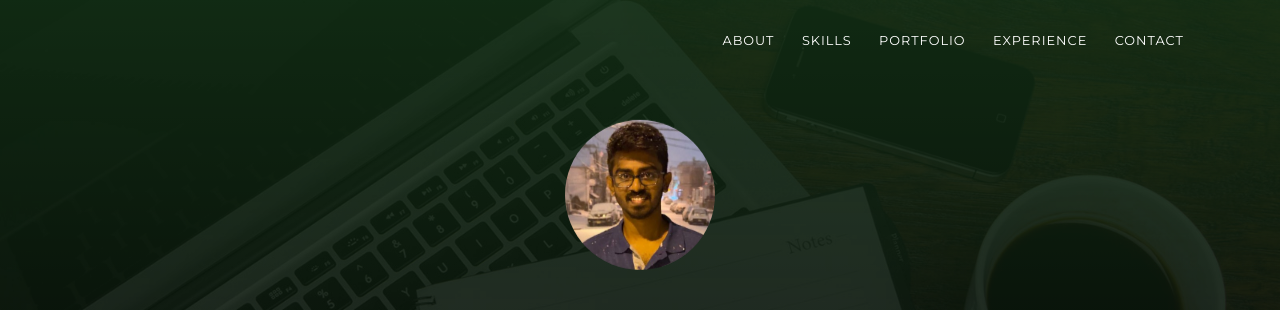
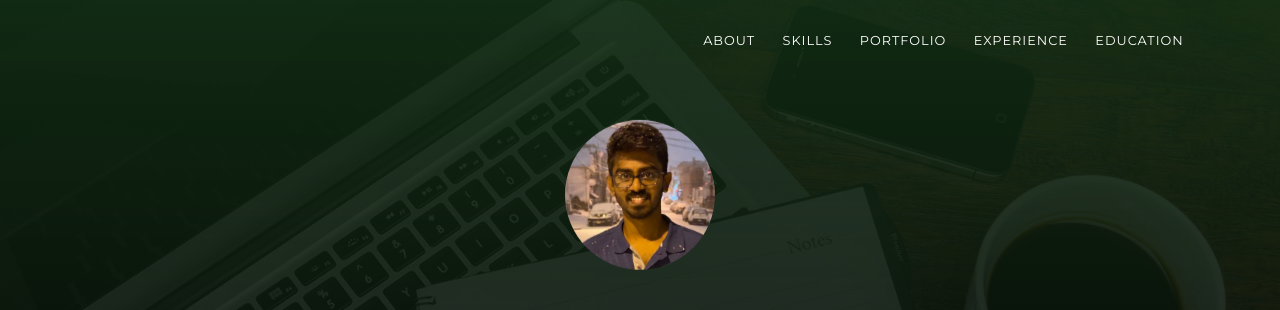
Before and after one commit to Giri-M10/portfolio, a plain HTML site: page index.html in a window 1280 px wide. Shown: the top 310 px of the page. Drawn offline with Linux system fonts and the light colour scheme.

Commit message:
Portfolio Commit 6

```diff
--- a/index.html
+++ b/index.html
@@ -30,7 +30,7 @@
                 <li class="nav-item"><a class="nav-link smooth-scroll" href="#skill">Skills</a></li>
                 <li class="nav-item"><a class="nav-link smooth-scroll" href="#portfolio">Portfolio</a></li>
                 <li class="nav-item"><a class="nav-link smooth-scroll" href="#experience">Experience</a></li>
-                <li class="nav-item"><a class="nav-link smooth-scroll" href="#contact">Contact</a></li>
+                <li class="nav-item"><a class="nav-link smooth-scroll" href="#education">Education</a></li>
               </ul>
             </div>
           </div>
@@ -279,7 +279,7 @@
     </div>
   </div>
 </div>
-<div class="section">
+<div class="section" id="education">
   <div class="container cc-education">
     <div class="h4 text-center mb-4 title">Education</div>
     <div class="card">
```
